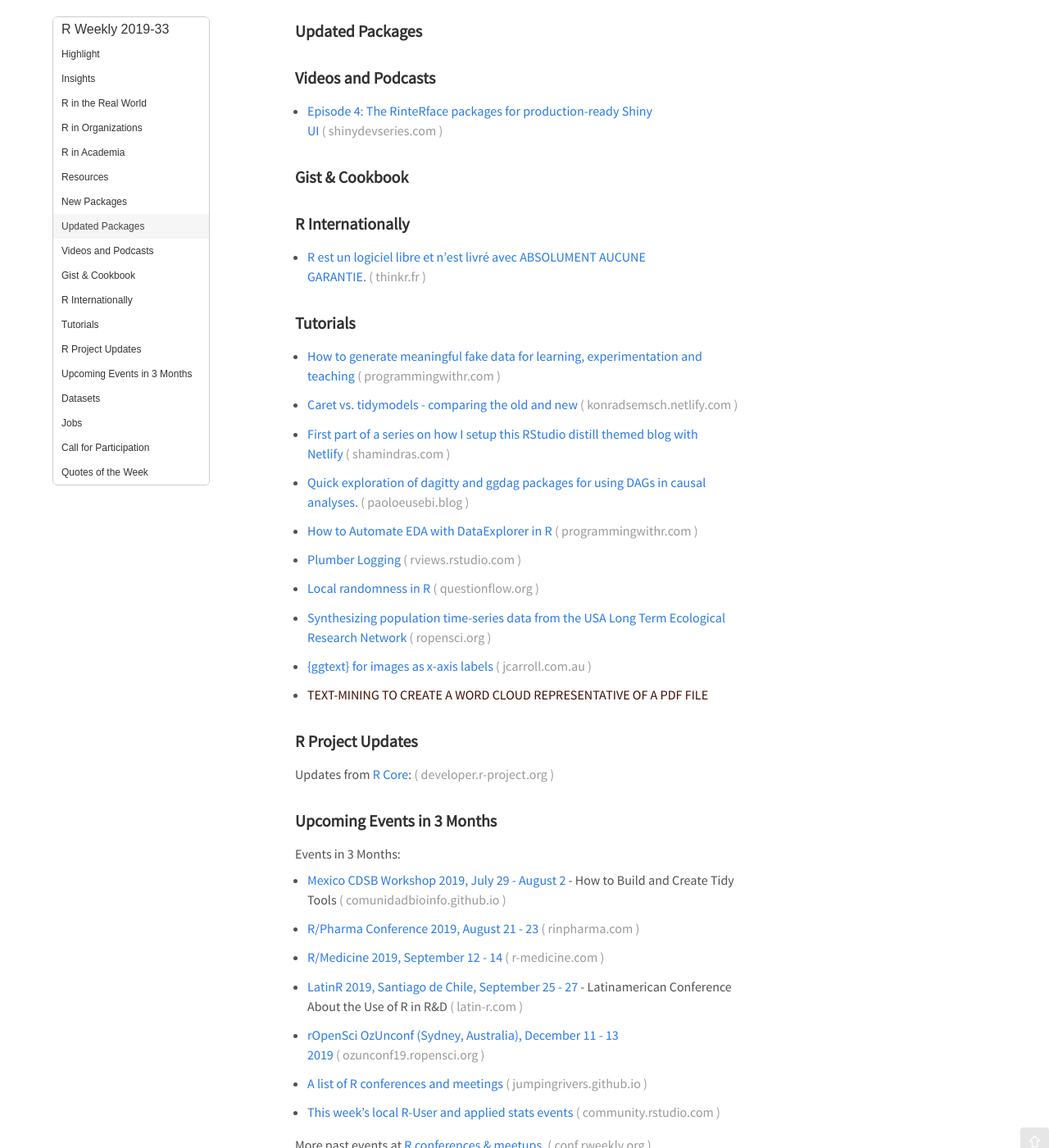
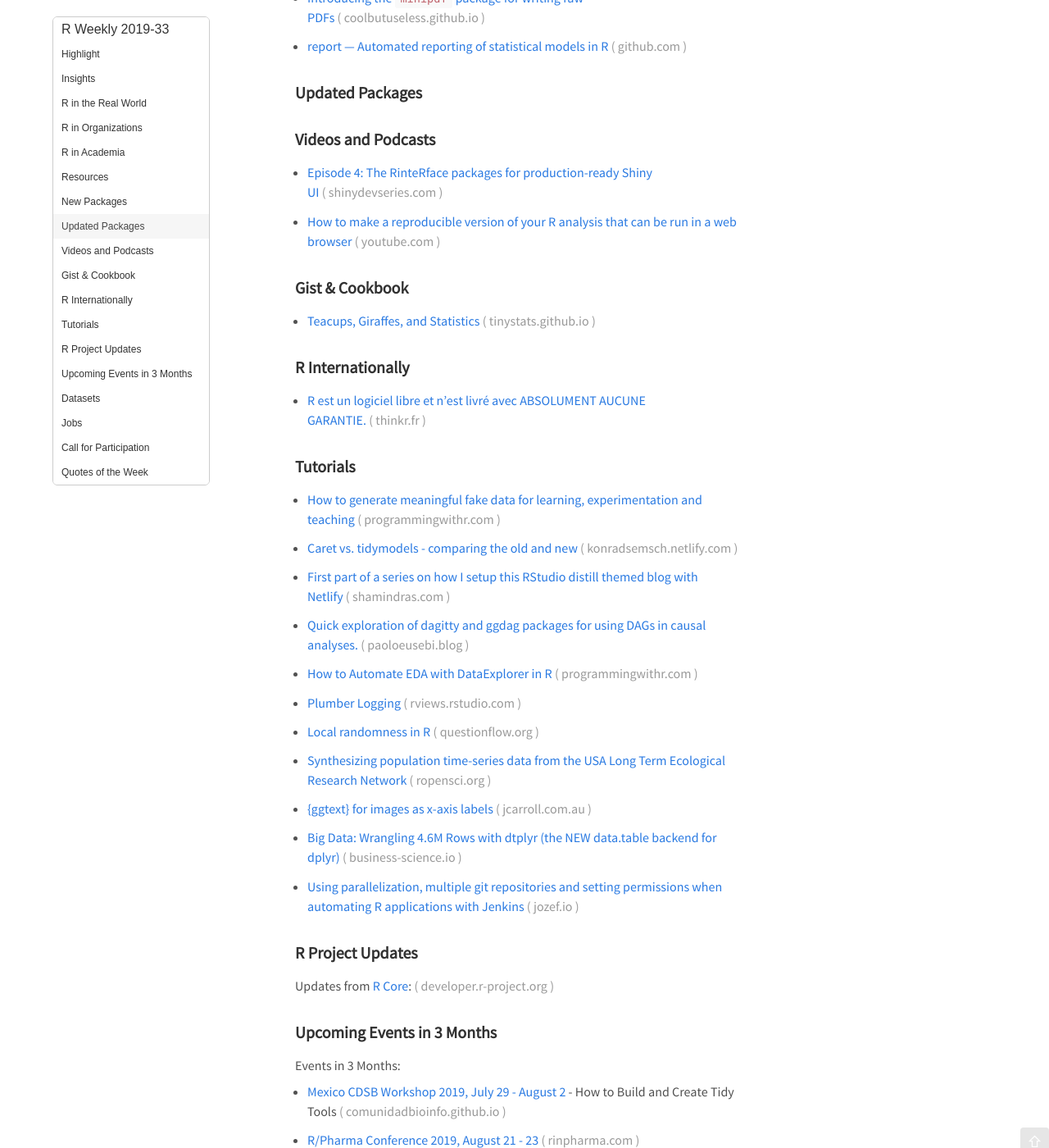
Before and after one commit to rweekly/rweekly.org, a Jekyll site: the page built from draft.md, in a window 1280 px wide and 1400 px high, scrolled down 1240 px. Shown: the whole window at 82% size. Built offline with Jekyll 4.4.1, drawn with Linux system fonts in a browser that asks for light colours; emoji names are drawn with the system emoji font; comment, search, counter and statistics services are not loaded; some of the changed text lies outside the part shown.

Commit message:
Update draft.md

```diff
--- a/draft.md
+++ b/draft.md
@@ -39,7 +39,7 @@
 
 ###  R in Academia
 
-
++ [Six Reasons to Consider Using R in Psychological Research](https://psyarxiv.com/8mb6d/)
 
 ###  Resources
 
@@ -63,6 +63,8 @@
 
 + [Introducing the `minipdf` package for writing raw PDFs](https://coolbutuseless.github.io/2019/08/14/introducing-the-minipdf-package-for-writing-raw-pdfs/)
 
++ [report — Automated reporting of statistical models in R](https://github.com/easystats/report)
+
 ### Updated Packages
 
 
@@ -71,9 +73,11 @@
 
 + [Episode 4: The RinteRface packages for production-ready Shiny UI](https://shinydevseries.com/post/episode-4-rinterface/)
 
++ [How to make a reproducible version of your R analysis that can be run in a web browser](https://www.youtube.com/watch?v=wSkheV-Uqq4&feature=youtu.be)
+
 ### Gist & Cookbook
 
-
++ [Teacups, Giraffes, and Statistics](https://tinystats.github.io/teacups-giraffes-and-statistics/index.html)
 
 ### R Internationally
 
@@ -99,7 +103,9 @@
 
 + [{ggtext} for images as x-axis labels](https://jcarroll.com.au/2019/08/13/ggtext-for-images-as-x-axis-labels/)
 
-+ [TEXT-MINING TO CREATE A WORD CLOUD REPRESENTATIVE OF A PDF FILE]()
++ [Big Data: Wrangling 4.6M Rows with dtplyr (the NEW data.table backend for dplyr)](https://www.business-science.io/code-tools/2019/08/15/big-data-dtplyr.html)
+
++ [Using parallelization, multiple git repositories and setting permissions when automating R applications with Jenkins](https://jozef.io/r919-jenkins-pipelines-parallel/)
 
 <!--<div class="post-more-begin></div><div class="post-more-end"></div>-->
 
```
